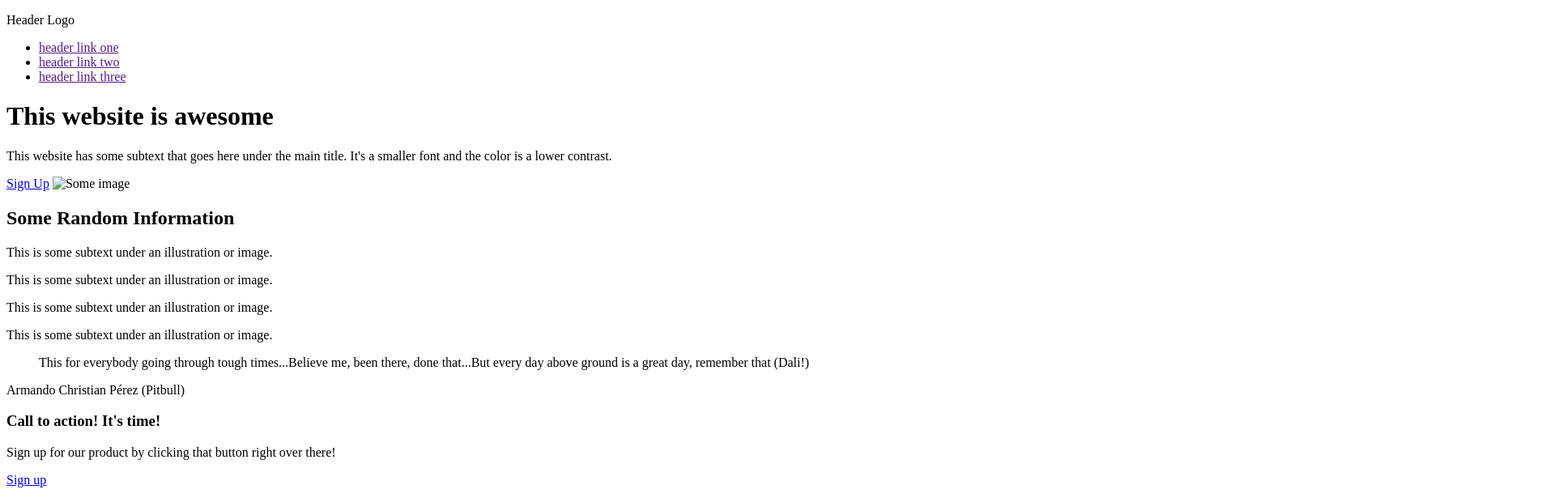
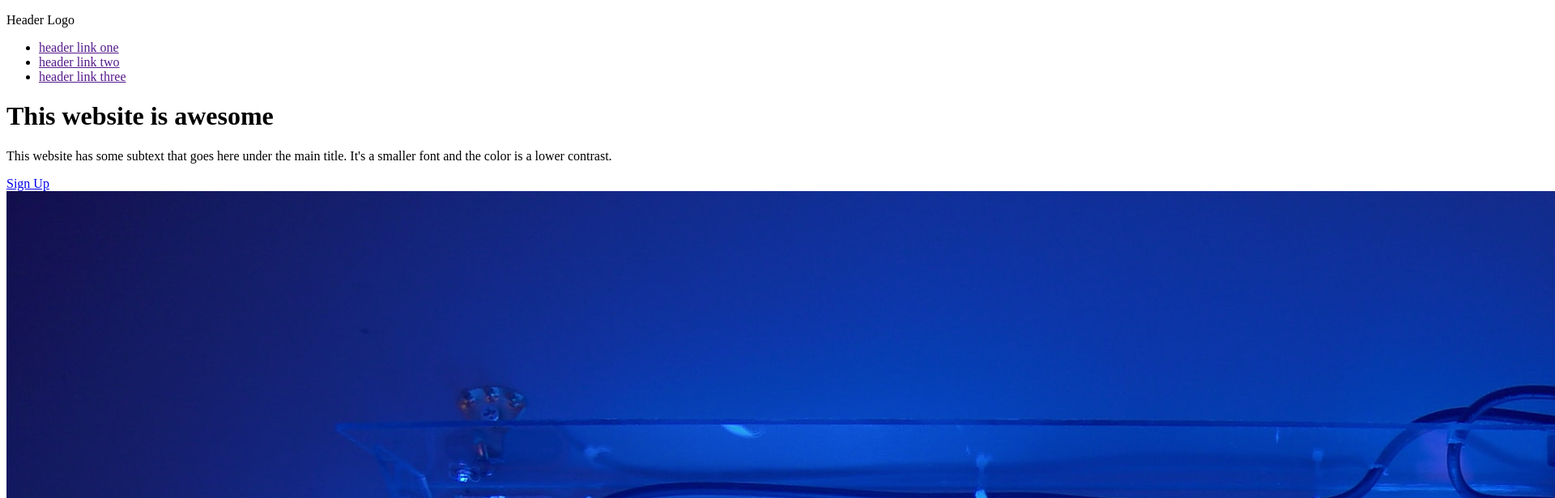
Before and after one commit to kelvinziroh/web-landing-page, a plain HTML site: page index.html in a window 1280 px wide. Shown: the top 615 px of the page at 81% size, 1920 px wide, since content can reach past the window. Drawn offline with Linux system fonts and the light colour scheme.

Commit message:
feat: Add image to the landing page

```diff
--- a/index.html
+++ b/index.html
@@ -21,7 +21,7 @@
             <h1 class="hero-title">This website is awesome</h1>
             <p class="hero-text">This website has some subtext that goes here under the main title. It's a smaller font and the color is a lower contrast.</p>
             <a href="#" class="hero-btn">Sign Up</a>
-            <img src="" alt="Some image">
+            <img src="images/jordan-whitfield-sm3Ub_IJKQg-unsplash.jpg" alt="Some image">
         </div>
     </header>
     <main>
```
